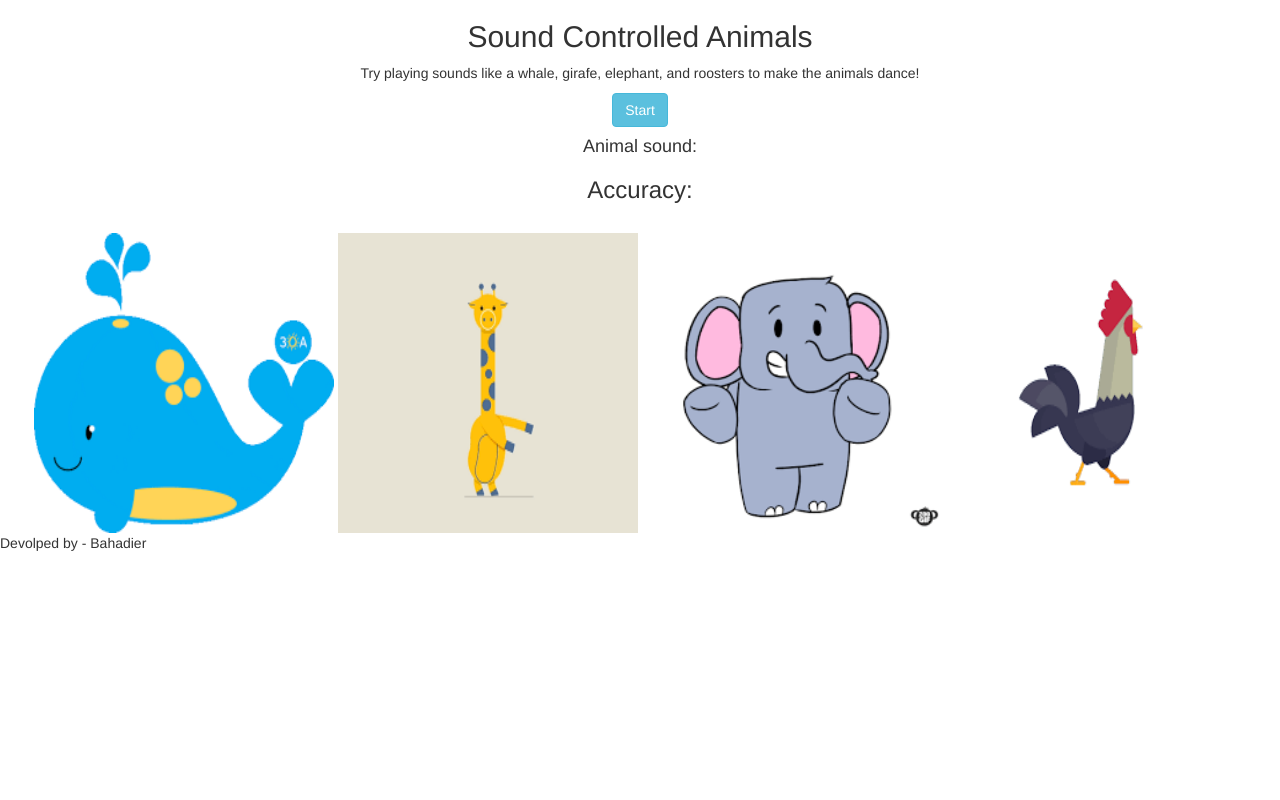
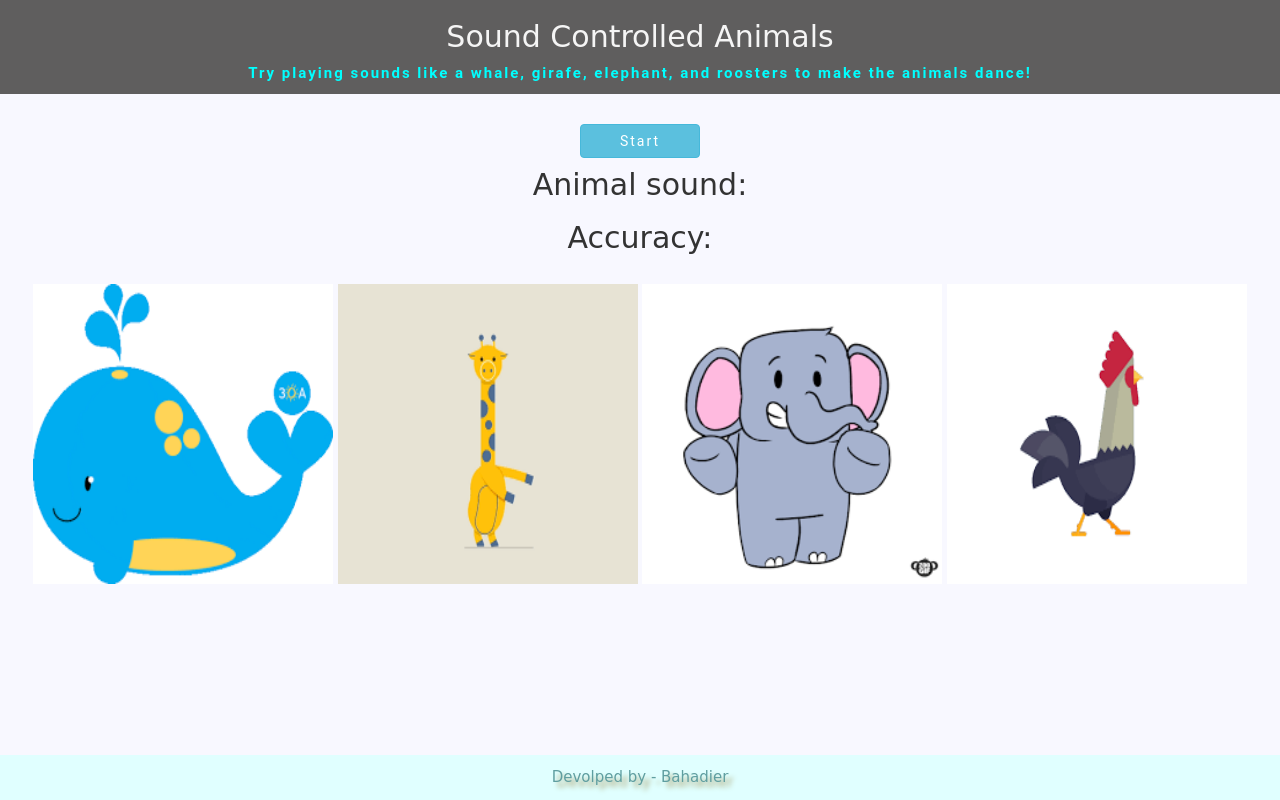
Before and after one commit to TigerX1112/Sound-Controlled-Animals, a plain HTML site: page index.html in a window 1280 px wide. Drawn offline with nearby package versions, Linux system fonts and the light colour scheme; a web font is replaced by a local one.

Commit message:
Add files via upload

```diff
--- a/index.html
+++ b/index.html
@@ -8,6 +8,9 @@
         <script src="https://maxcdn.bootstrapcdn.com/bootstrap/3.4.0/js/bootstrap.min.js"></script>
         <script src="https://unpkg.com/ml5@0.4.3/dist/ml5.min.js"></script>
         <link rel="stylesheet" type="text/css" href="style.css">
+        <link rel="preconnect" href="https://fonts.googleapis.com">
+        <link rel="preconnect" href="https://fonts.gstatic.com" crossorigin>
+        <link href="https://fonts.googleapis.com/css2?family=Are+You+Serious&display=swap" rel="stylesheet">
     </head>
     <body>
         <div class="head_div col-xs-12 text-center">
@@ -18,7 +21,7 @@
             <center>
                 <button class="btn btn-info" onclick="startClassification()">Start</button>
                 <h4 id="result_sound">Animal sound: </h4>
-                <h3 id="result accuracy">Accuracy: </h3>
+                <h3 id="result_accuracy">Accuracy: </h3>
                  <br>
 
                  <img src="whale.png" width="300" height="300">
@@ -27,6 +30,7 @@
                  <img src="rooster.png" width="300" height="300">
             </center>
         </div>
+        <br><br>
         <div class="copy_right_footer">
             Devolped by - Bahadier
         </div>
--- a/main.js
+++ b/main.js
@@ -0,0 +1,12 @@
+function startClassification() {
+    navigator.mediaDevices.getUserMedia({audio: true});
+    classifier = ml5.soundClassifier('https://teachablemachine.withgoogle.com/models/47ssIvffU/model.json', modelReady);
+}
+
+function modelReady() {
+    classifier.classify(gotResults);
+}
+
+function gotResults() {
+    console.log('got result');
+}
--- a/style.css
+++ b/style.css
@@ -0,0 +1,35 @@
+body {
+    font-family: 'Are You Serious', cursive;
+    background: ghostwhite;
+}
+.head_div{
+    background: rgb(95, 94, 94);
+    color: whitesmoke;
+}
+p {
+    font-family: 'Roboto', monospace;
+    letter-spacing: 2px;
+    color: aqua;
+    font-size: 15px;
+    font-weight: bold;
+}
+button{
+    margin-top: 30px;
+    font-family: 'Roboto', monospace;
+    width: 120px;
+    letter-spacing: 2px;
+}
+#result_sound, #result_accuracy{
+    font-size: 30px;
+}
+.copy_right_footer {
+    position: fixed;
+    bottom: 0;
+    width: 100%;
+    color: cadetblue;
+    background: lightcyan;
+    font-size: 15px;
+    line-height: 3;
+    text-align: center;
+    text-shadow: 5px 5px 5px rgb(170, 162, 113);
+}
```
